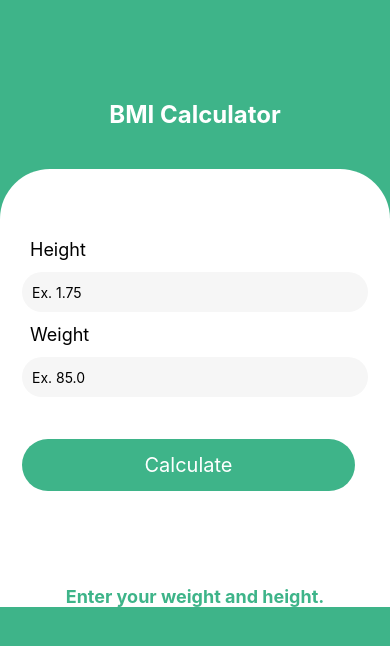
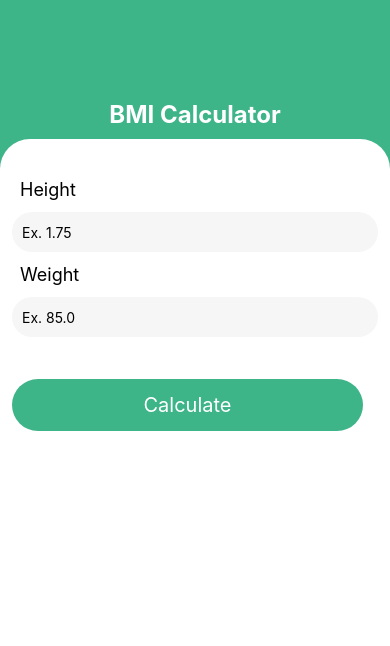
Before and after one commit to LucasReb/BMIcalc, a React Native app: screen / in a window 390 px wide. Shown: the top 646 px of the page. Built offline with nearby package versions, Linux system fonts and the light colour scheme.

Commit message:
updated styles

```diff
--- a/src/components/Form/ResultBMI/style.js
+++ b/src/components/Form/ResultBMI/style.js
@@ -3,8 +3,8 @@ import { StyleSheet } from "react-native";
 const styles = StyleSheet.create({
   contextBMI: {
     flex: 1,
-    marginTop: 15,
-    paddingTop: 30,
+    marginTop: 20,
+    paddingTop: 15,
     borderRadius: 50,
     alignItems: "center",
     width: "100%",
--- a/src/components/Form/index.js
+++ b/src/components/Form/index.js
@@ -1,5 +1,5 @@
 import React, { useState } from 'react';
-import { View, Text, TextInput, TouchableOpacity, Vibration } from 'react-native';
+import { View, Text, TextInput, TouchableOpacity, Vibration, Keyboard, Pressable } from 'react-native';
 import ResultBMI from "./ResultBMI/index"
 import styles from './style';
 
@@ -7,12 +7,13 @@ export default function Form() {
 
   const [height, setHeight] = useState(null)
   const [weight, setWeight] = useState(null)
-  const [messageBMI, setMessageBMI] = useState("Enter your weight and height.")
+  const [messageBMI, setMessageBMI] = useState("")
   const [bmi, setBmi] = useState(null)
   const [TextButton, setTextButton] = useState("Calculate")
   const [errorMessage, setErrorMessage] = useState(null)
 
   function bmiCalc() {
+    let heightForm = height.replace(",", ".")
     return setBmi((weight / (height * height)).toFixed(2))
   }
 
@@ -29,7 +30,7 @@ export default function Form() {
       setHeight(null)
       setWeight(null)
       setMessageBMI("Your BMI is:")
-      setTextButton("Calculate again.")
+      setTextButton("Calculate gain")
       setErrorMessage(null)
       return
     }
@@ -40,7 +41,7 @@ export default function Form() {
   }
 
   return (
-    <View style={styles.formContext}>
+    <Pressable onPress={Keyboard.dismiss} style={styles.formContext}>
       <View style={styles.form}>
         <Text style={styles.formLabel}>Height</Text>
         <Text style={styles.errorMessage}>{errorMessage}</Text>
@@ -53,6 +54,6 @@ export default function Form() {
         </TouchableOpacity>
       </View>
       <ResultBMI messageResultBMI={messageBMI} resultBMI={bmi} />
-    </View >
+    </Pressable >
   );
 }
--- a/src/components/Form/style.js
+++ b/src/components/Form/style.js
@@ -2,20 +2,15 @@ import { StyleSheet } from "react-native";
 
 const styles = StyleSheet.create({
   formContext: {
-    width: "100 %",
-    height: "100 %",
-    bottom: 0,
+    flex: 1,
     backgroundColor: "#ffff",
     alignItems: "center",
-    marginTop: 30,
-    borderTopLeftRadius: 50,
-    borderTopRightRadius: 50,
+    paddingTop: 40,
+    borderTopLeftRadius: 30,
+    borderTopRightRadius: 30,
   },
   form: {
     width: "100%",
-    height: "auto",
-    marginTop: 60,
-    padding: 10,
   },
   formLabel: {
     color: "#000",
```
